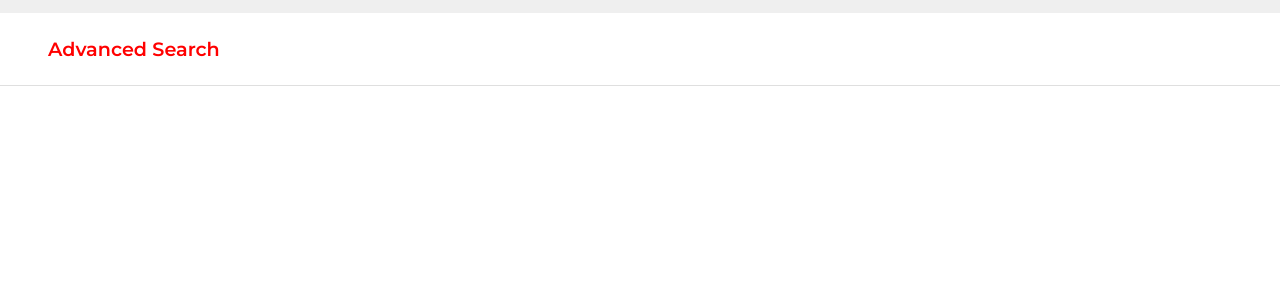
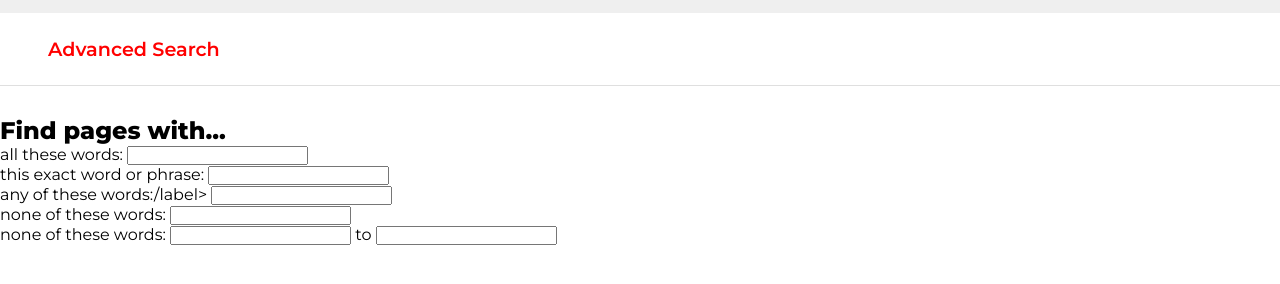
Before and after one commit to tunjionafuwa/cs50-web, a plain HTML site: page project0/google-advance.html in a window 1280 px wide. Shown: the part 38-322 px from the top of the page. Drawn offline with Linux system fonts and the light colour scheme.

Commit message:
Update advanced

```diff
--- a/project0/css/g-avdance.css
+++ b/project0/css/g-avdance.css
@@ -46,6 +46,7 @@ header img{
 main{
     padding: 1.5rem 3rem;
     border-bottom: 1px solid #dfdfdf;
+    margin-bottom: 30px;
 }
 
 main h1{
--- a/project0/google-advance.html
+++ b/project0/google-advance.html
@@ -22,5 +22,34 @@
         <h1>Advanced Search</h1>
     </main>
 
+    <section class="container">
+        <div>
+            <h2>Find pages with...</h2>
+            <div>
+                <label for="">all these words:</label>
+                <input type="text">
+            </div>
+            <div>
+                <label for="">this exact word or phrase:</label>
+                <input type="text">
+            </div>
+            <div>
+                <label for="">any of these words:/label>
+                    <input type="text">
+            </div>
+            <div>
+                <label for="">none of these words:</label>
+                <input type="text">
+            </div>
+            <div>
+                <label for="">none of these words:</label>
+                <input type="text">
+                <label for="">to</label>
+                <input type="text">
+            </div>
+        </div>
+    </section>
+    <section class="container"></section>
+
 </body>
 </html>
```
